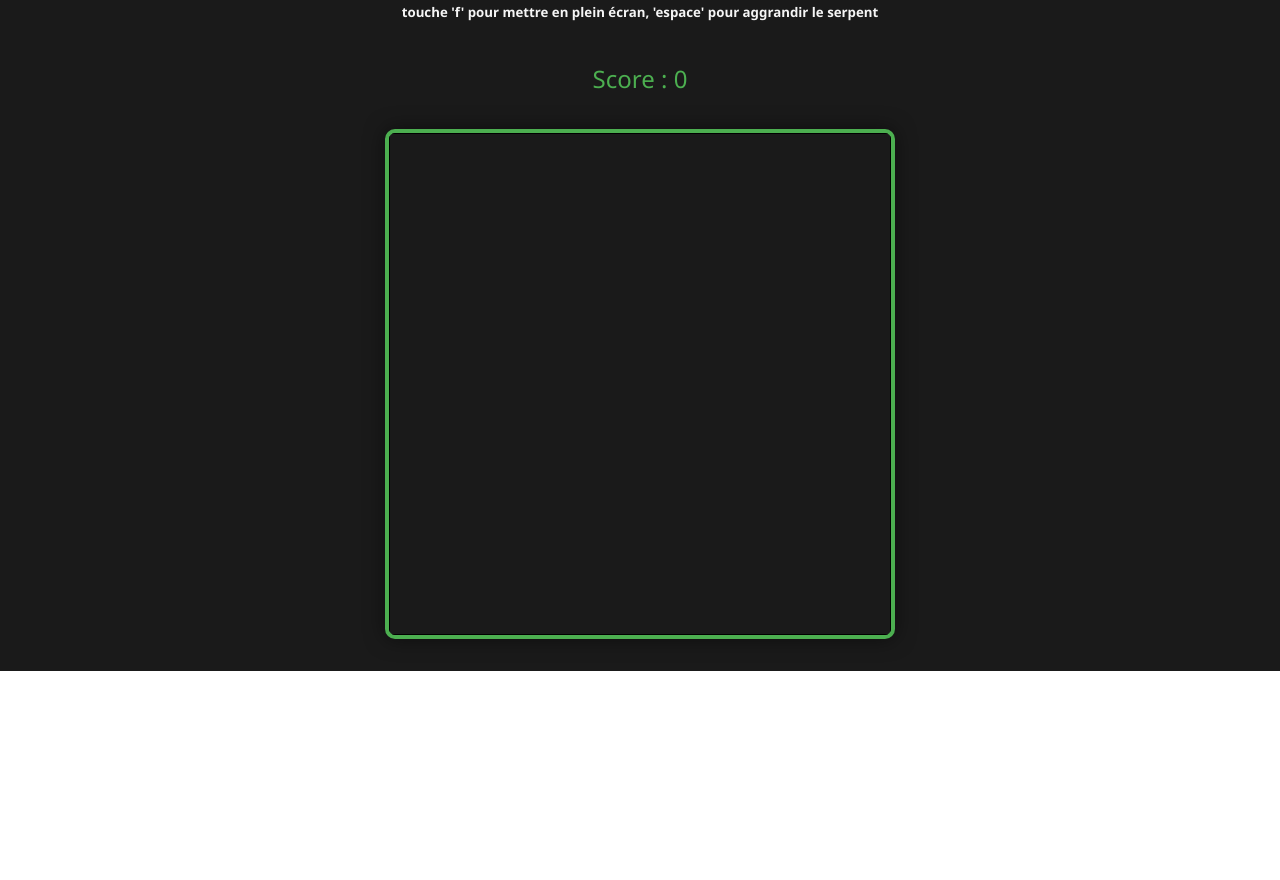
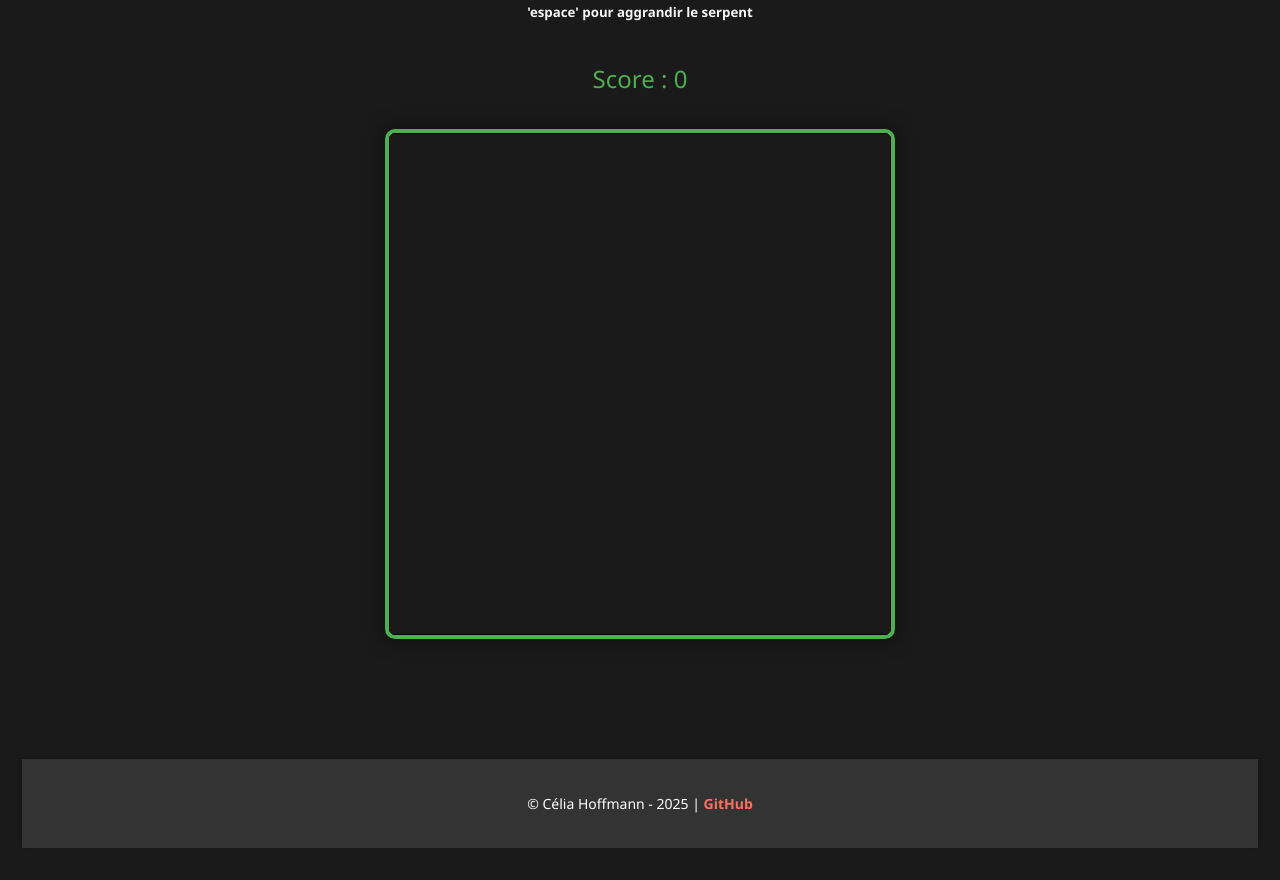
Before and after one commit to celico7/Snake_Game, a website built with Vite: page index.html in a window 1280 px wide. Shown: the part 420-1300 px from the top of the page. Before the commit the page ends 1091 px from the top, so only its background shows below. Built offline with nearby package versions, Linux system fonts and the light colour scheme.

Commit message:
add footer + remove fullscreen

```diff
--- a/index.html
+++ b/index.html
@@ -5,7 +5,7 @@
     <link rel="icon" type="image/svg+xml" href="/vite.svg" />
     <meta name="viewport" content="width=device-width, initial-scale=1.0" />
     <script type="module" src="/src/main.js" defer></script>
-    <title>Vite App</title>
+    <title>Snake Game</title>
   </head>
   <body>
     <h1>Jeu du serpent</h1>
@@ -13,7 +13,7 @@
     <button id="start">Démarrer (c)</button>
     <button id="restart">Rejouer (r)</button>
     <button id="stop">Pause (x)</button>
-    <h5>touche 'f' pour mettre en plein écran, 'espace' pour aggrandir le serpent</h5>
+    <h5>'espace' pour aggrandir le serpent</h5>
     <div id="score">Score : 0</div>
 
     <div id="app">
@@ -22,5 +22,8 @@
 
     <div id="message-overlay"></div>
 
+    <footer>
+      <p>© Célia Hoffmann - 2025 | <a href="https://github.com/celico7" target="_blank">GitHub</a></p>
+    </footer>
   </body>
 </html>
--- a/src/main.js
+++ b/src/main.js
@@ -291,21 +291,6 @@ document.addEventListener("keydown", (event) => {
     }
 });
 
-document.addEventListener("keydown", (event) => {
-    if (event.key.toLowerCase() === "f") {
-        const terrain = document.getElementById("terrain");
-        if (!document.fullscreenElement) {
-            terrain.requestFullscreen().catch(err => {
-                console.error(`Erreur lors de la tentative de passage en plein écran : ${err.message}`);
-            });
-        } else {
-            document.exitFullscreen().catch(err => {
-                console.error(`Erreur lors de la tentative de sortie du plein écran : ${err.message}`);
-            });
-        }
-    }
-});
-
 // collision entre serpents
 function detecteCollisionSerpents(serpentA, serpentB) {
     let head = serpentA.anneaux[0]; // recupère la tête
--- a/src/style.css
+++ b/src/style.css
@@ -149,3 +149,26 @@ canvas {
   margin: 1rem;
   color: var(--primary-color);
 }
+
+footer {
+  background-color: #333;
+  color: #fff;
+  text-align: center;
+  padding: 20px 10px;
+  margin-top: 120px;
+  font-size: 14px;
+  position: relative;
+  bottom: 0;
+  width: 100%;
+  box-shadow: 0 -2px 5px rgba(0, 0, 0, 0.2);
+}
+
+footer a {
+  color: #ff6f61;
+  text-decoration: none;
+  font-weight: bold;
+}
+
+footer a:hover {
+  text-decoration: underline;
+}
```
